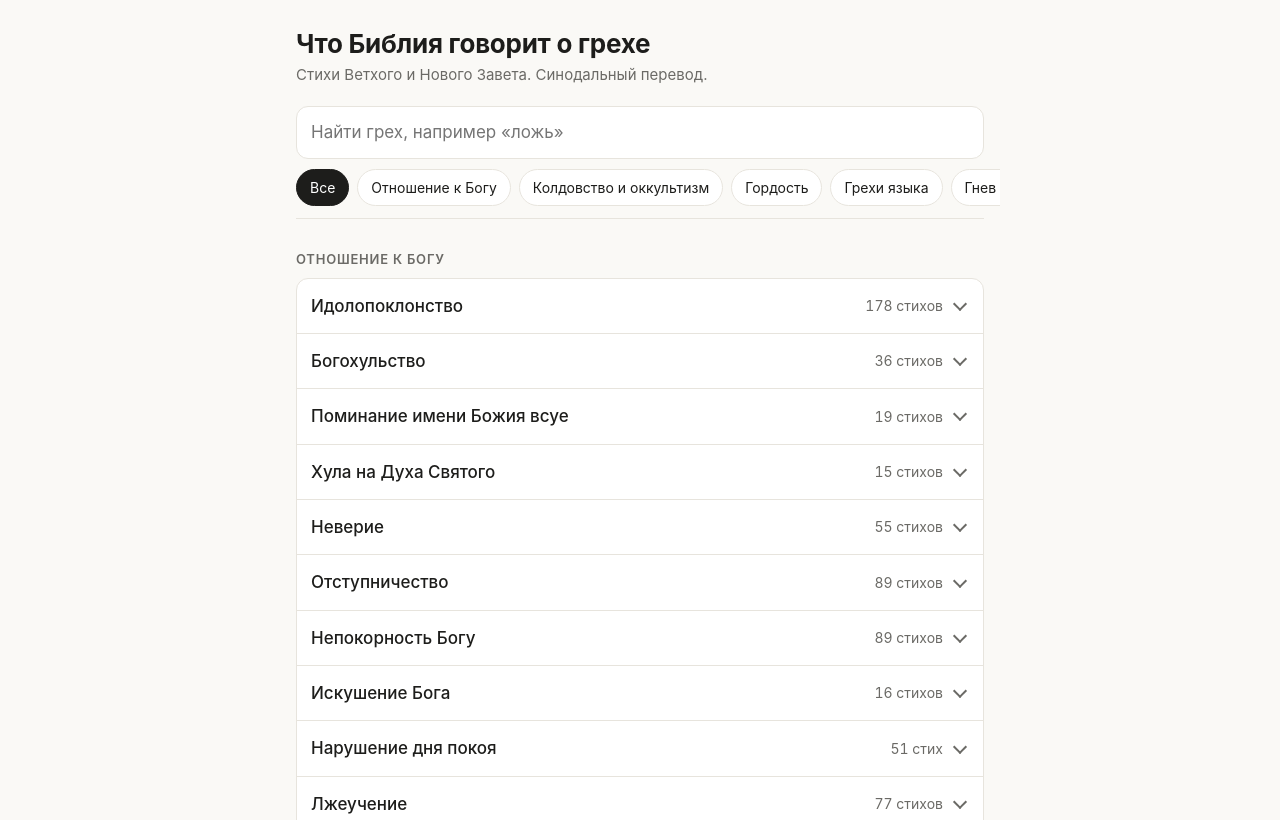
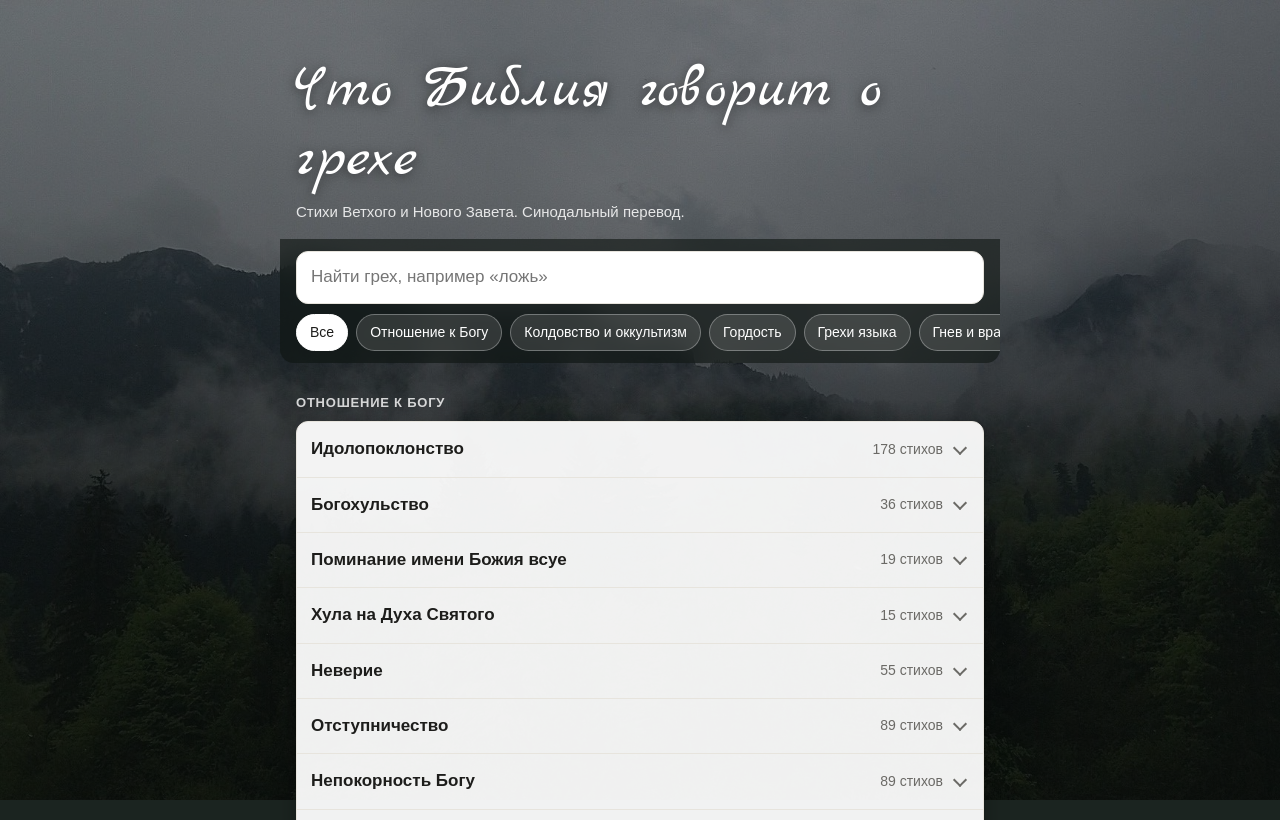
Before and after one commit to michhall2008-sketch/Bible-grehi, a plain HTML site: page index.html in a window 1280 px wide. Shown: the top 820 px of the page. Drawn offline with Linux system fonts and the light colour scheme.

Commit message:
Новый дизайн: фоны, затемнение, шрифты
Co-Authored-By: Claude Opus 5.5 <noreply@anthropic.com>
Claude-Session: https://claude.ai/code/session_014ZwC7ZL5WttJGDXbVYDNe5

```diff
--- a/index.html
+++ b/index.html
@@ -6,7 +6,10 @@
 <!-- ВРЕМЕННОЕ НАЗВАНИЕ: замените, когда придумаете своё (здесь и в <h1> ниже) -->
 <title>Что Библия говорит о грехе</title>
 <meta name="description" content="Список грехов и стихи Библии о каждом из них. Синодальный перевод.">
-<meta name="theme-color" content="#faf9f6">
+<meta name="theme-color" content="#1b2420">
+<link rel="preconnect" href="https://fonts.googleapis.com">
+<link rel="preconnect" href="https://fonts.gstatic.com" crossorigin>
+<link href="https://fonts.googleapis.com/css2?family=Marck+Script&display=swap" rel="stylesheet">
 <style>
   :root {
     --bg: #faf9f6;
@@ -21,17 +24,23 @@
   * { box-sizing: border-box; }
   html { -webkit-text-size-adjust: 100%; }
   body {
-    margin: 0; background: var(--bg); color: var(--text);
-    font: 17px/1.55 -apple-system, BlinkMacSystemFont, "Segoe UI", Roboto, "Helvetica Neue", Arial, sans-serif;
+    margin: 0; background: #1b2420; color: var(--text);
+    font: 17px/1.55 Arial, "Helvetica Neue", Helvetica, sans-serif;
   }
+  /* Фон: горы для ПК, лес для телефона; обрезается по краям (cover). Отдельный слой, т.к. fixed-фон не работает на iPhone. */
+  .bg { position: fixed; inset: 0; z-index: -2; background: #1b2420 url("fon-pc.jpg") center / cover no-repeat; }
+  .bg::after { content: ""; position: absolute; inset: 0; background: linear-gradient(rgba(10,14,12,.55), rgba(10,14,12,.72)); }
+  @media (max-aspect-ratio: 1/1), (max-width: 700px) { .bg { background-image: url("fon-telefon.jpg"); } }
   .wrap { max-width: 720px; margin: 0 auto; padding: 0 16px; }
   header.top { padding: 28px 0 8px; }
-  h1 { font-size: 26px; line-height: 1.2; margin: 0 0 4px; font-weight: 700; letter-spacing: -0.01em; }
-  .sub { color: var(--muted); font-size: 15px; margin: 0; }
+  h1 { font-family: "Marck Script", cursive; font-size: 44px; line-height: 1.15; margin: 0 0 6px; font-weight: 400; color: #fff; text-shadow: 0 2px 12px rgba(0,0,0,.5); }
+  .sub { color: rgba(255,255,255,.85); font-size: 15px; margin: 0; }
+  @media (min-width: 752px) { .bar { border-radius: 0 0 14px 14px; } }
+  @media (min-width: 700px) { h1 { font-size: 60px; } header.top { padding: 56px 0 16px; } }
 
   .bar {
-    position: sticky; top: 0; z-index: 5; background: var(--bg);
-    padding: 12px 0 10px; border-bottom: 1px solid var(--line);
+    position: sticky; top: 0; z-index: 5; background: rgba(14,20,17,.6); -webkit-backdrop-filter: blur(12px); backdrop-filter: blur(12px);
+    margin: 0 -16px; padding: 12px 16px 10px;
   }
   .search { position: relative; }
   .search input {
@@ -56,15 +65,16 @@
     flex: 0 0 auto; font: inherit; font-size: 14px; padding: 7px 13px; border-radius: 999px;
     border: 1px solid var(--line); background: var(--surface); color: var(--text); cursor: pointer; white-space: nowrap;
   }
-  .chip[aria-pressed="true"] { background: var(--text); border-color: var(--text); color: #fff; }
+  .chip { background: rgba(255,255,255,.12); border-color: rgba(255,255,255,.3); color: #fff; }
+  .chip[aria-pressed="true"] { background: #fff; border-color: #fff; color: var(--text); }
 
   main { padding: 8px 0 48px; }
   .cat { margin-top: 22px; }
   .cat h2 {
-    font-size: 13px; text-transform: uppercase; letter-spacing: 0.06em; color: var(--muted);
+    font-size: 13px; text-transform: uppercase; letter-spacing: 0.06em; color: rgba(255,255,255,.8);
     margin: 0 0 8px; font-weight: 600;
   }
-  .list { background: var(--surface); border: 1px solid var(--line); border-radius: var(--radius); overflow: hidden; }
+  .list { background: rgba(255,255,255,.94); box-shadow: 0 6px 24px rgba(0,0,0,.25); border: 1px solid var(--line); border-radius: var(--radius); overflow: hidden; }
   .sin + .sin { border-top: 1px solid var(--line); }
   .sin > button {
     width: 100%; display: flex; align-items: center; gap: 12px; text-align: left;
@@ -72,7 +82,7 @@
     padding: 14px 14px; min-height: 52px; cursor: pointer;
   }
   .sin > button:focus-visible { outline: 2px solid var(--accent); outline-offset: -2px; }
-  .sin .name { flex: 1; font-weight: 500; }
+  .sin .name { flex: 1; font-weight: 700; }
   .sin .count { color: var(--muted); font-size: 14px; font-variant-numeric: tabular-nums; }
   .sin .arrow { width: 10px; height: 10px; border-right: 2px solid var(--muted); border-bottom: 2px solid var(--muted);
     transform: rotate(45deg); margin: -4px 4px 0 0; transition: transform .2s; }
@@ -86,12 +96,13 @@
   .ref { display: block; font-size: 14px; font-weight: 600; color: var(--accent); margin-bottom: 2px; }
   .text { margin: 0; }
   mark { background: #fbe7b5; color: inherit; border-radius: 3px; padding: 0 1px; }
-  .empty { color: var(--muted); text-align: center; padding: 40px 0; }
-  footer { color: var(--muted); font-size: 13px; padding: 0 0 32px; }
+  .empty { color: rgba(255,255,255,.85); text-align: center; padding: 40px 0; }
+  footer { color: rgba(255,255,255,.7); font-size: 13px; padding: 0 0 32px; }
   @media (prefers-reduced-motion: reduce) { .sin .arrow { transition: none; } }
 </style>
 </head>
 <body>
+<div class="bg" aria-hidden="true"></div>
 <div class="wrap">
   <header class="top">
     <h1>Что Библия говорит о грехе</h1>
```
Also changed, not shown: fon-pc.jpg (added), fon-telefon.jpg (added).
